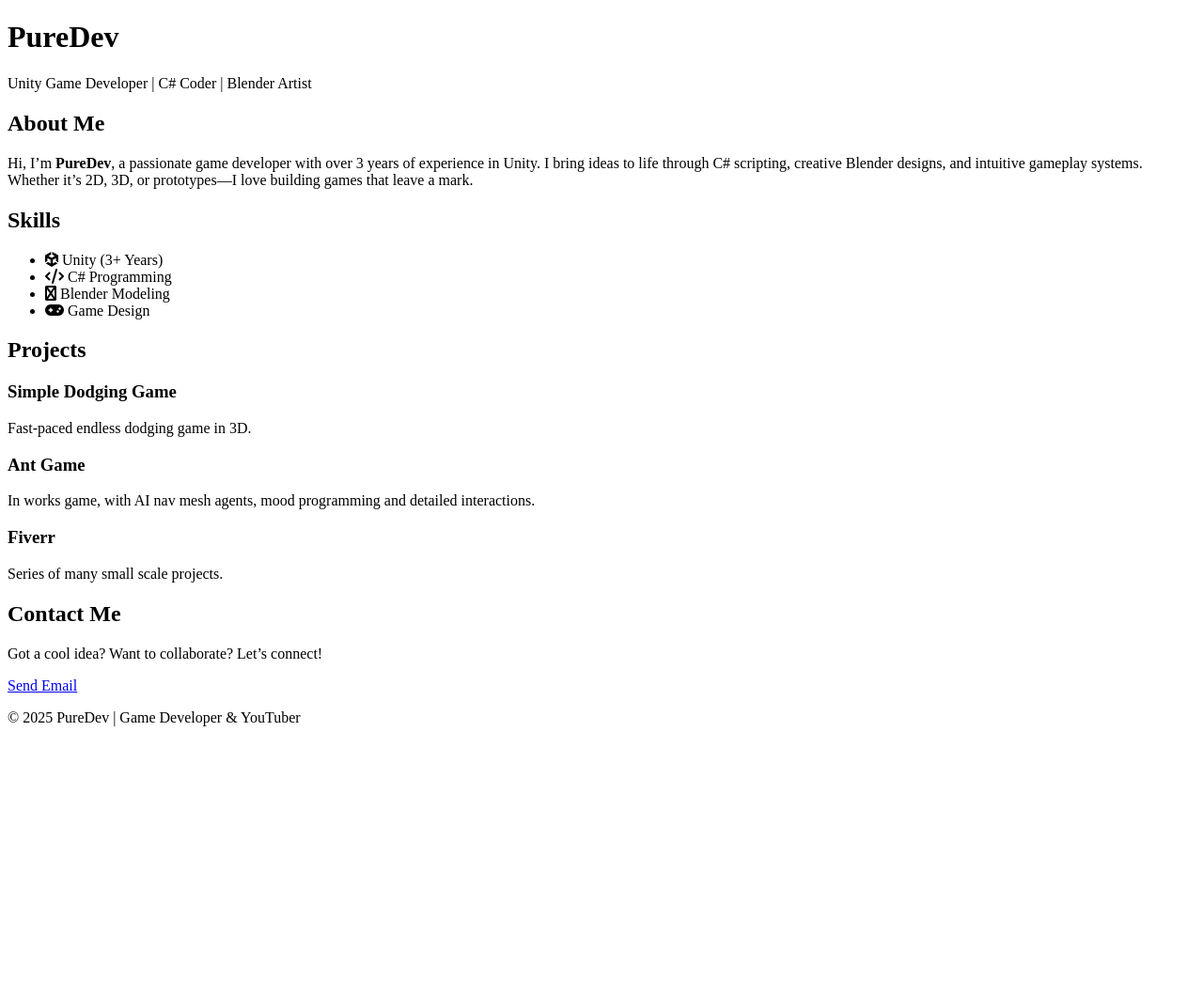
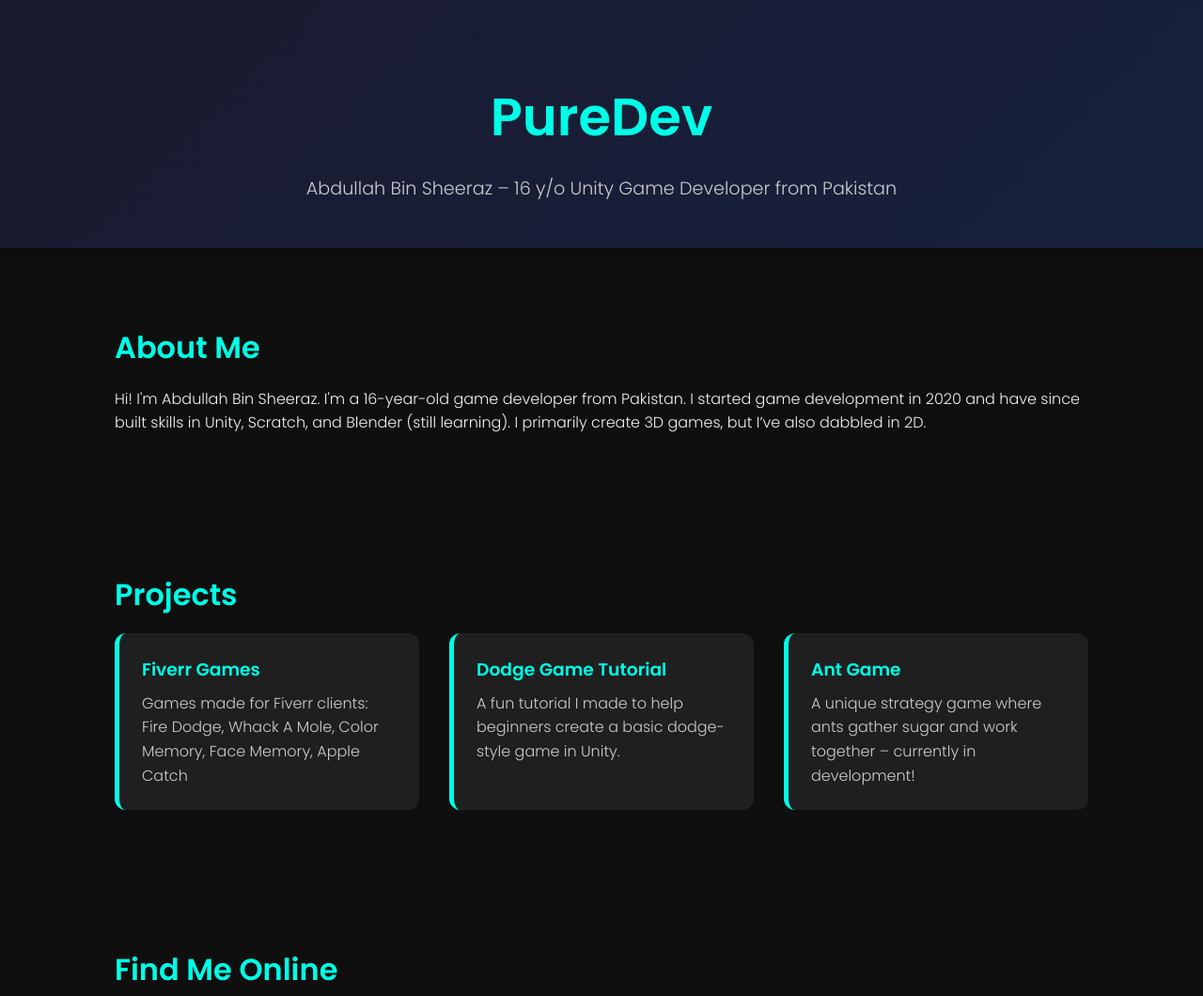
Before and after one commit to PureDev12345/PureDev12345.github.io, a plain HTML site: page index.html in a window 1280 px wide. Shown: the top 1060 px of the page at 94% size. Before the commit the page ends 800 px from the top, so only its background shows below. Drawn offline with nearby package versions, Linux system fonts and the light colour scheme.

Commit message:
Update index.html

```diff
--- a/index.html
+++ b/index.html
@@ -1,75 +1,157 @@
 <!DOCTYPE html>
 <html lang="en">
+
 <head>
   <meta charset="UTF-8" />
-  <meta name="viewport" content="width=device-width, initial-scale=1.0"/>
-  <title>PureDev - Unity Developer</title>
-  <link rel="stylesheet" href="style.css"/>
-  <link href="https://cdn.jsdelivr.net/npm/aos@2.3.4/dist/aos.css" rel="stylesheet">
-  <script src="https://kit.fontawesome.com/a076d05399.js" crossorigin="anonymous"></script>
+  <meta name="viewport" content="width=device-width, initial-scale=1.0" />
+  <title>PureDev - Abdullah Bin Sheeraz</title>
+  <link rel="preconnect" href="https://fonts.googleapis.com">
+  <link rel="preconnect" href="https://fonts.gstatic.com" crossorigin>
+  <link href="https://fonts.googleapis.com/css2?family=Poppins:wght@300;600&display=swap" rel="stylesheet">
+  <style>
+    * {
+      margin: 0;
+      padding: 0;
+      box-sizing: border-box;
+    }
+
+    body {
+      font-family: 'Poppins', sans-serif;
+      background: #0f0f0f;
+      color: #f1f1f1;
+      line-height: 1.6;
+    }
+
+    header {
+      background: linear-gradient(135deg, #1a1a2e, #16213e);
+      padding: 5rem 2rem 3rem;
+      text-align: center;
+      box-shadow: 0 5px 10px rgba(0, 0, 0, 0.3);
+    }
+
+    header h1 {
+      font-size: 3.5rem;
+      color: #00ffe7;
+      margin-bottom: 1rem;
+    }
+
+    header p {
+      font-size: 1.2rem;
+      color: #ccc;
+    }
+
+    .container {
+      max-width: 1100px;
+      margin: auto;
+      padding: 2rem;
+    }
+
+    section {
+      padding: 3rem 0;
+    }
+
+    h2 {
+      font-size: 2rem;
+      margin-bottom: 1rem;
+      color: #00ffe7;
+    }
+
+    .bio, .projects, .socials {
+      margin-bottom: 3rem;
+    }
+
+    .projects-grid {
+      display: grid;
+      grid-template-columns: repeat(auto-fit, minmax(250px, 1fr));
+      gap: 2rem;
+    }
+
+    .project-card {
+      background: #1f1f1f;
+      padding: 1.5rem;
+      border-radius: 12px;
+      border-left: 5px solid #00ffe7;
+      transition: transform 0.3s ease;
+    }
+
+    .project-card:hover {
+      transform: scale(1.05);
+    }
+
+    .project-card h3 {
+      margin-bottom: 0.5rem;
+      color: #00ffe7;
+    }
+
+    .project-card p {
+      color: #ccc;
+    }
+
+    .socials a {
+      display: inline-block;
+      margin-right: 1rem;
+      color: #00ffe7;
+      text-decoration: none;
+      font-weight: bold;
+      transition: color 0.3s ease;
+    }
+
+    .socials a:hover {
+      color: #00c2b7;
+    }
+
+    footer {
+      text-align: center;
+      padding: 2rem;
+      background: #111;
+      color: #777;
+      font-size: 0.9rem;
+    }
+  </style>
 </head>
+
 <body>
   <header>
-    <div class="container">
-      <h1>PureDev</h1>
-      <p>Unity Game Developer | C# Coder | Blender Artist</p>
-    </div>
+    <h1>PureDev</h1>
+    <p>Abdullah Bin Sheeraz – 16 y/o Unity Game Developer from Pakistan</p>
   </header>
 
-  <section class="about" data-aos="fade-up">
-    <div class="container">
+  <div class="container">
+    <section class="bio">
       <h2>About Me</h2>
-      <p>Hi, I’m <strong>PureDev</strong>, a passionate game developer with over 3 years of experience in Unity. I bring ideas to life through C# scripting, creative Blender designs, and intuitive gameplay systems. Whether it’s 2D, 3D, or prototypes—I love building games that leave a mark.</p>
-    </div>
-  </section>
+      <p>Hi! I'm Abdullah Bin Sheeraz. I'm a 16-year-old game developer from Pakistan. I started game development in 2020 and have since built skills in Unity, Scratch, and Blender (still learning). I primarily create 3D games, but I’ve also dabbled in 2D.</p>
+    </section>
 
-  <section class="skills" data-aos="fade-right">
-    <div class="container">
-      <h2>Skills</h2>
-      <ul>
-        <li><i class="fab fa-unity"></i> Unity (3+ Years)</li>
-        <li><i class="fas fa-code"></i> C# Programming</li>
-        <li><i class="fab fa-blender"></i> Blender Modeling</li>
-        <li><i class="fas fa-gamepad"></i> Game Design</li>
-      </ul>
-    </div>
-  </section>
-
-  <section class="projects" data-aos="fade-left">
-    <div class="container">
+    <section class="projects">
       <h2>Projects</h2>
-      <div class="project-grid">
+      <div class="projects-grid">
         <div class="project-card">
-          <h3>Simple Dodging Game</h3>
-          <p>Fast-paced endless dodging game in 3D.</p>
+          <h3>Fiverr Games</h3>
+          <p>Games made for Fiverr clients: Fire Dodge, Whack A Mole, Color Memory, Face Memory, Apple Catch</p>
+        </div>
+        <div class="project-card">
+          <h3>Dodge Game Tutorial</h3>
+          <p>A fun tutorial I made to help beginners create a basic dodge-style game in Unity.</p>
         </div>
         <div class="project-card">
           <h3>Ant Game</h3>
-          <p>In works game, with AI nav mesh agents, mood programming and detailed interactions.</p>
-        </div>
-        <div class="project-card">
-          <h3>Fiverr</h3>
-          <p>Series of many small scale projects.</p>
+          <p>A unique strategy game where ants gather sugar and work together – currently in development!</p>
         </div>
       </div>
-    </div>
-  </section>
+    </section>
 
-  <section class="contact" data-aos="fade-up">
-    <div class="container">
-      <h2>Contact Me</h2>
-      <p>Got a cool idea? Want to collaborate? Let’s connect!</p>
-      <a href="mailto:puredev12345@gmail.com" class="btn">Send Email</a>
-    </div>
-  </section>
+    <section class="socials">
+      <h2>Find Me Online</h2>
+      <a href="https://www.youtube.com/@puredev12345" target="_blank">YouTube</a>
+      <a href="https://www.linkedin.com/in/abdullah-sheeraz-730664379/" target="_blank">LinkedIn</a>
+      <a href="https://www.instagram.com/abdullahsheeraz_99/" target="_blank">Instagram</a>
+      <a href="https://www.fiverr.com/abdullah1946" target="_blank">Fiverr</a>
+    </section>
+  </div>
 
   <footer>
-    <p>© 2025 PureDev | Game Developer & YouTuber</p>
+    &copy; 2025 Abdullah Bin Sheeraz | PureDev
   </footer>
+</body>
 
-  <script src="https://cdn.jsdelivr.net/npm/aos@2.3.4/dist/aos.js"></script>
-  <script>
-    AOS.init();
-  </script>
-</body>
 </html>
```
